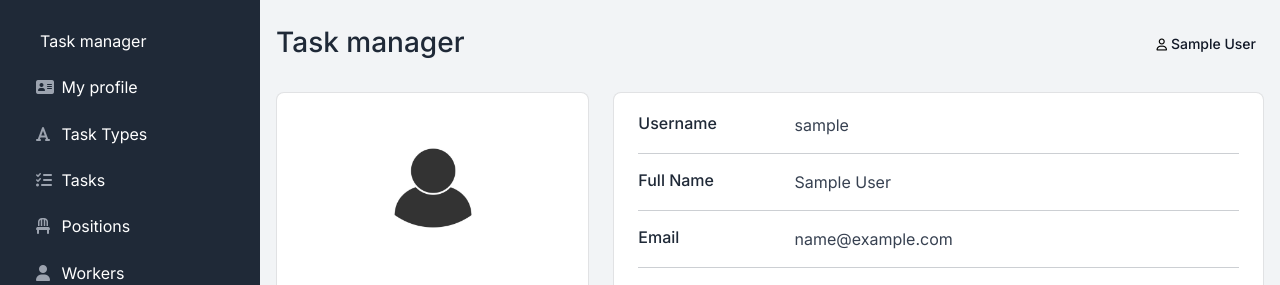
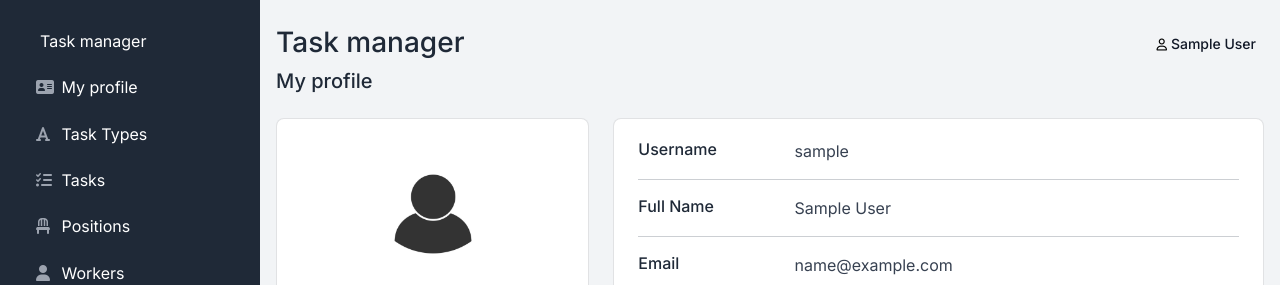
Before and after one commit to RomanHlodann/task-manager, a Django app: page /worker/1/ in a window 1280 px wide. Shown: the top 285 px of the page. Run offline with Django 5.2, Linux system fonts and the light colour scheme; the visitor is signed in with stand-in values (Sample User, id 1); data comes from the database, SQL or seed files in the repository; data that the repository does not hold is empty; some libraries are stand-ins or nearby versions.

Commit message:
fix indentation and add h1 my profile

```diff
--- a/templates/planner/worker_detail.html
+++ b/templates/planner/worker_detail.html
@@ -1,6 +1,7 @@
 {% extends 'includes/base.html' %}
 {% load static %}
 {% block content %}
+  <h5>My profile</h5>
   <div class="row gutters-sm mt-4">
     <div class="col-md-4 mb-3">
       <div class="card">
```
Lines whose indentation alone changed are shown as unchanged.
